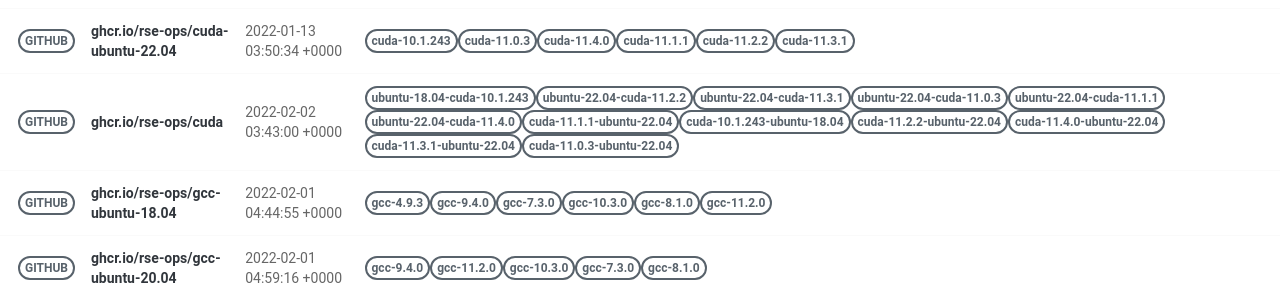
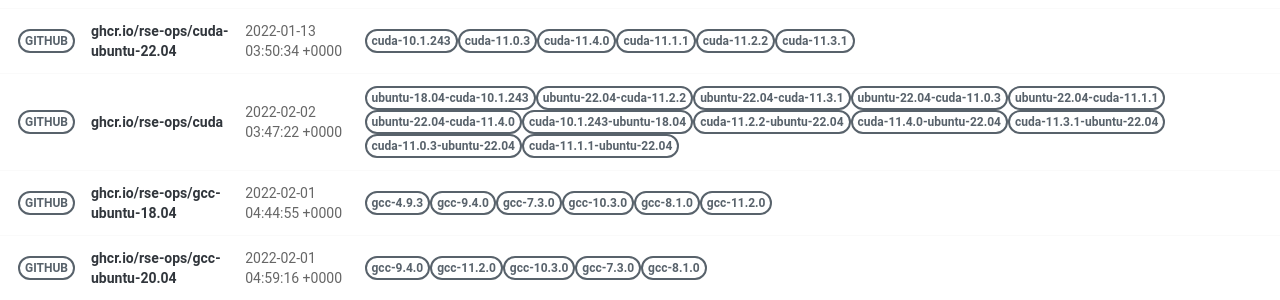
Before and after one commit to rse-ops/docker-images, a Jekyll site: the page built from pages/index.md, in a window 1280 px wide. Shown: the part 421-721 px from the top of the page. Built offline with Jekyll 4.4.1, drawn with Linux system fonts in a browser that asks for light colours; nearby versions of some CDN libraries.

Commit message:
Automated push to update library 2022-02-02

```diff
--- a/_library/ghcr.io-rse-ops-cuda.md
+++ b/_library/ghcr.io-rse-ops-cuda.md
@@ -1,7 +1,7 @@
 ---
 layout: container
 name: ghcr.io/rse-ops/cuda
-updated_at: 2022-02-02 03:43:00.744415
+updated_at: 2022-02-02 03:47:22.103664
 
 
 container_url: https://github.com/orgs/rse-ops/packages/container/package/cuda
@@ -42,5 +39,8 @@ versions:
  - tag: cuda-11.0.3-ubuntu-22.04
    dockerfile: https://github.com/rse-ops/docker-images/blob/main/ubuntu/cuda/Dockerfile
    manifest: https://crane.ggcr.dev/manifest/ghcr.io/rse-ops/cuda:cuda-11.0.3-ubuntu-22.04
+ - tag: cuda-11.1.1-ubuntu-22.04
+   dockerfile: https://github.com/rse-ops/docker-images/blob/main/ubuntu/cuda/Dockerfile
+   manifest: https://crane.ggcr.dev/manifest/ghcr.io/rse-ops/cuda:cuda-11.1.1-ubuntu-22.04
 
 ---
```
Also changed, not shown: other parts of _library/ghcr.io-rse-ops-cuda.md (+0 -3 lines).
